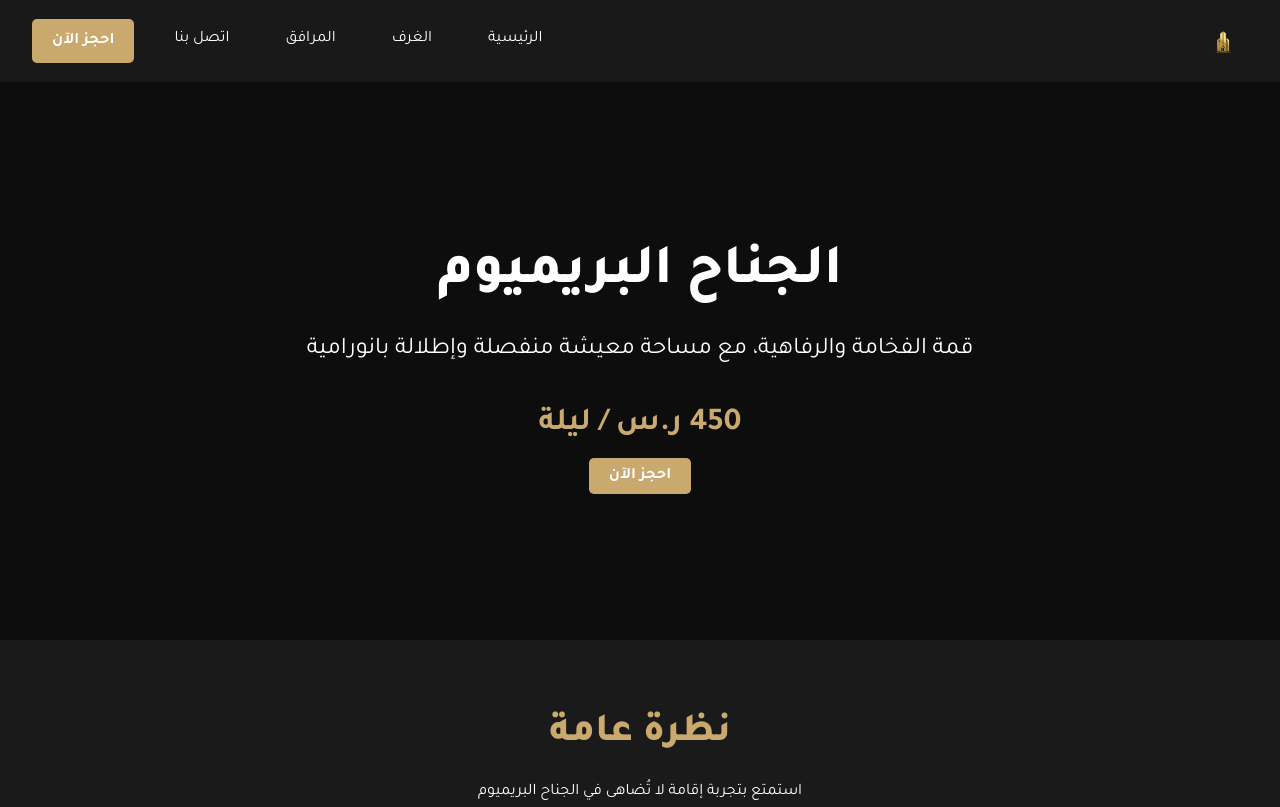
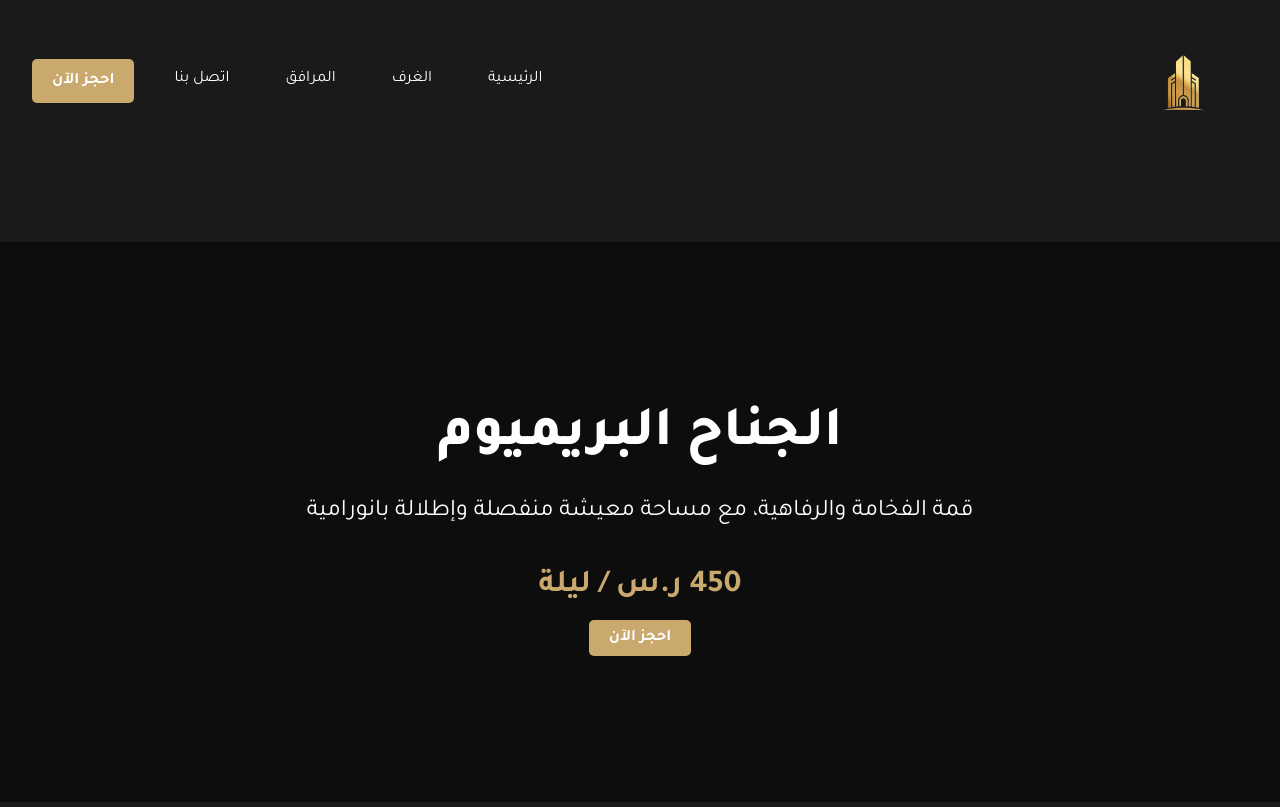
Before and after one commit to Neblix-official/ELDIAFA, a plain HTML site: page premium-ro.html in a window 1280 px wide. Shown: the top 807 px of the page. Drawn offline with nearby package versions, Linux system fonts and the light colour scheme.

Commit message:
premium-ro.html

```diff
--- a/premium-ro.html
+++ b/premium-ro.html
@@ -82,9 +82,7 @@
 
         /* أنماط التنقل */
         nav {
-            background-color: rgba(26, 26, 26, 0.9);
             padding: 1rem 2rem;
-            position: fixed;
             width: 100%;
             top: 0;
             z-index: 1000;
@@ -106,7 +104,7 @@
         }
 
         .hotel-logo {
-            height: 50px;
+            height: 130px;
             width: auto;
         }
 
```
